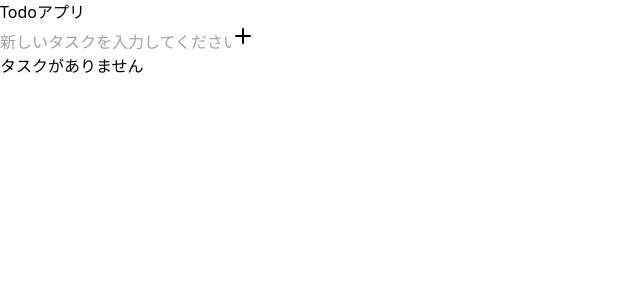
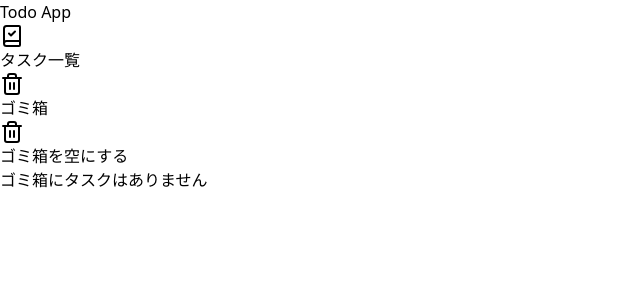
Before and after one commit to kokoro-hart/book-react-writing-demo, a React (Vite) app: page /trash in a window 1280 px wide. Shown: the top 300 px of the page, without its empty margins (0-640 px from the left). Built offline with nearby package versions, Linux system fonts and the light colour scheme.

Commit message:
feat: ゴミ箱機能を追加

```diff
--- a/package.json
+++ b/package.json
@@ -14,7 +14,8 @@
   "dependencies": {
     "lucide-react": "^0.441.0",
     "react": "^18.3.1",
-    "react-dom": "^18.3.1"
+    "react-dom": "^18.3.1",
+    "react-router-dom": "^6.26.2"
   },
   "devDependencies": {
     "@eslint/js": "^9.9.0",
--- a/src/App.tsx
+++ b/src/App.tsx
@@ -1,49 +1,30 @@
-import { TaskItem } from "./components/TaskItem";
-import { CreateTaskForm } from "./components/CreateTaskForm";
+import { createBrowserRouter, Outlet, RouterProvider } from "react-router-dom";
+import { AppLayout } from "./components/AppLayout";
+import { TaskList } from "./components/TaskList";
+import { TrashedTaskList } from "./components/TrashedTaskList";
 
-import { useTaskList } from "./hooks/useTaskList";
+const router = createBrowserRouter([
+  {
+    element: (
+      <AppLayout>
+        <Outlet />
+      </AppLayout>
+    ),
+    children: [
+      {
+        path: "/",
+        element: <TaskList />,
+      },
+      {
+        path: "/trash",
+        element: <TrashedTaskList />,
+      },
+    ],
+  },
+]);
 
 function App() {
-  const {
-    taskList,
-    handleCreate,
-    handleUpdate,
-    handleDelete,
-    handleDeleteAllCompleted,
-  } = useTaskList();
-
-  return (
-    <main className="mx-auto mt-10 max-w-xl space-y-10">
-      <h1 className="text-center text-4xl">Todoアプリ</h1>
-      <div className="space-y-5">
-        <CreateTaskForm onSubmit={handleCreate} />
-        <div className="space-y-5 rounded bg-slate-100 p-5">
-          {taskList.length === 0 && (
-            <p className="text-center text-sm">タスクがありません</p>
-          )}
-          {taskList.map((task) => (
-            <TaskItem
-              key={task.id}
-              task={task}
-              onChangeCheckBox={handleUpdate}
-              onChangeInput={handleUpdate}
-              onDelete={handleDelete}
-            />
-          ))}
-        </div>
-      </div>
-      {taskList.some((task) => task.completed) && (
-        <div className="flex justify-end">
-          <button
-            onClick={handleDeleteAllCompleted}
-            className="rounded-md p-2 text-sm text-red-500 transition-colors hover:bg-red-50"
-          >
-            完了済みのタスクをすべて削除
-          </button>
-        </div>
-      )}
-    </main>
-  );
+  return <RouterProvider router={router} />;
 }
 
 export default App;
--- /dev/null
+++ b/src/components/AppLayout.tsx
@@ -0,0 +1,55 @@
+import { cva } from "class-variance-authority";
+import { Trash2, BookCheck } from "lucide-react";
+import { PropsWithChildren } from "react";
+import { Link, useLocation } from "react-router-dom";
+
+const navigation = [
+  {
+    path: "/",
+    label: "タスク一覧",
+    icon: <BookCheck />,
+  },
+  {
+    path: "/trash",
+    label: "ゴミ箱",
+    icon: <Trash2 />,
+  },
+];
+
+const linkVariants = cva("flex items-center gap-2 rounded px-5 py-3", {
+  variants: {
+    active: {
+      true: "bg-blue-400 text-white",
+      false: "hover:bg-slate-100",
+    },
+  },
+});
+
+export const AppLayout = ({ children }: PropsWithChildren) => {
+  const { pathname } = useLocation();
+  return (
+    <div className="flex min-h-screen">
+      <div className="flex min-w-64 flex-col gap-5 p-6">
+        <h1 className="text-3xl">Todo App</h1>
+        <nav>
+          <ul className="flex flex-col gap-2">
+            {navigation.map(({ path, label, icon }) => (
+              <li>
+                <Link
+                  to={path}
+                  className={linkVariants({ active: pathname === path })}
+                >
+                  {icon}
+                  {label}
+                </Link>
+              </li>
+            ))}
+          </ul>
+        </nav>
+      </div>
+      <main className="mx-auto h-screen flex-1 overflow-y-auto overscroll-none bg-slate-100">
+        {children}
+      </main>
+    </div>
+  );
+};
--- a/src/components/CreateTaskForm.tsx
+++ b/src/components/CreateTaskForm.tsx
@@ -28,7 +28,7 @@ export const CreateTaskForm = memo(({ onSubmit }: Props) => {
         type="submit"
         className="rounded-e bg-blue-600 p-2 transition-colors hover:bg-blue-800 disabled:cursor-not-allowed disabled:bg-gray-400"
         disabled={!inputValue.trim()}
-        aria-label={`タスク「${inputValue}」を追加する`}
+        aria-label={`タスク「${inputValue}」を作成する`}
       >
         <Plus className="text-white" />
       </button>
--- /dev/null
+++ b/src/components/TaskList.tsx
@@ -0,0 +1,41 @@
+import { Trash2 } from "lucide-react";
+import { useTasks } from "../hooks/useTasks";
+import { CreateTaskForm } from "./CreateTaskForm";
+import { TaskItem } from "./TaskItem";
+
+export const TaskList = () => {
+  const {
+    activeTaskList,
+    handleCreate,
+    handleUpdate,
+    handleTrashedAllCompleted,
+  } = useTasks();
+
+  return (
+    <div className="relative">
+      <div className="sticky top-0 flex flex-col items-end gap-2 bg-slate-100 px-10 py-5">
+        <button
+          onClick={handleTrashedAllCompleted}
+          className="flex items-center gap-1 rounded-md p-2 text-sm text-red-500 transition-colors hover:bg-red-50 disabled:cursor-not-allowed"
+          disabled={
+            !activeTaskList.some(({ status }) => status === "completed")
+          }
+        >
+          <Trash2 className="size-4" />
+          完了済みのタスクをすべてゴミ箱へ移動
+        </button>
+        <div className="w-full">
+          <CreateTaskForm onSubmit={handleCreate} />
+        </div>
+      </div>
+      <div className="space-y-3 px-10 pb-10">
+        {activeTaskList.length === 0 && (
+          <p className="text-center text-sm">タスクがありません</p>
+        )}
+        {activeTaskList.map((task) => (
+          <TaskItem key={task.id} task={task} onChange={handleUpdate} />
+        ))}
+      </div>
+    </div>
+  );
+};
--- /dev/null
+++ b/src/components/TrashedTaskItem.tsx
@@ -0,0 +1,38 @@
+import { ArchiveRestore, Trash2 } from "lucide-react";
+import { Task } from "../types/task";
+
+type Props = {
+  task: Task;
+  onRestore: (id: Task["id"], args: Partial<Task>) => void;
+  onDelete: (id: Task["id"]) => void;
+};
+
+export const TrashedTaskItem = ({ task, onRestore, onDelete }: Props) => {
+  return (
+    <div className="flex items-center justify-between gap-3 rounded bg-slate-200 px-4 py-2">
+      <p>{task.title}</p>
+      <div className="flex items-center gap-2">
+        <button
+          type="button"
+          className="rounded bg-gray-200 p-2 transition-colors hover:bg-gray-300"
+          onClick={() =>
+            onRestore(task.id, {
+              status: "notStarted",
+            })
+          }
+          aria-label={`タスク「${task.title}」をゴミ箱から復元する`}
+        >
+          <ArchiveRestore className="size-5 text-gray-500" />
+        </button>
+        <button
+          type="button"
+          className="rounded bg-gray-200 p-2 transition-colors hover:bg-gray-300"
+          onClick={() => onDelete(task.id)}
+          aria-label={`タスク「${task.title}」を完全に削除する`}
+        >
+          <Trash2 className="size-5 text-gray-500" />
+        </button>
+      </div>
+    </div>
+  );
+};
--- /dev/null
+++ b/src/components/TrashedTaskList.tsx
@@ -0,0 +1,40 @@
+import { Trash2 } from "lucide-react";
+import { useTasks } from "../hooks/useTasks";
+import { TrashedTaskItem } from "./TrashedTaskItem";
+
+export const TrashedTaskList = () => {
+  const {
+    trashedTaskList,
+    handleUpdate,
+    handleDelete,
+    handleDeleteAllTrashed,
+  } = useTasks();
+
+  return (
+    <div className="relative">
+      <div className="sticky top-0 flex justify-end bg-slate-100 px-10 py-5">
+        <button
+          onClick={handleDeleteAllTrashed}
+          className="flex items-center gap-1 rounded-md p-2 text-sm text-red-500 transition-colors hover:bg-red-50 disabled:cursor-not-allowed"
+          disabled={trashedTaskList.length === 0}
+        >
+          <Trash2 className="size-4" />
+          ゴミ箱を空にする
+        </button>
+      </div>
+      <div className="space-y-3 px-10 pb-10">
+        {trashedTaskList.length === 0 && (
+          <p className="text-center text-sm">ゴミ箱にタスクはありません</p>
+        )}
+        {trashedTaskList.map((task) => (
+          <TrashedTaskItem
+            key={task.id}
+            task={task}
+            onRestore={handleUpdate}
+            onDelete={handleDelete}
+          />
+        ))}
+      </div>
+    </div>
+  );
+};
--- a/src/hooks/useTaskList.ts
+++ /dev/null
@@ -1,56 +0,0 @@
-import { useCallback, useEffect, useState } from "react";
-
-import { Task } from "../types/task";
-
-export const useTaskList = () => {
-  const [taskList, setTaskList] = useState<Task[]>(() => {
-    const taskListStorage = localStorage.getItem("taskList");
-    return JSON.parse(taskListStorage ?? "[]");
-  });
-
-  useEffect(() => {
-    localStorage.setItem("taskList", JSON.stringify(taskList));
-  }, [taskList]);
-
-  const handleCreate = useCallback((title: Task["title"]) => {
-    setTaskList((prevTodoList) => {
-      const newTask: Task = {
-        id: Date.now(),
-        title,
-        completed: false,
-      };
-      return [...prevTodoList, newTask];
-    });
-  }, []);
-
-  const handleUpdate = useCallback(
-    (id: Task["id"], updatedTask: Partial<Task>) => {
-      setTaskList((prevTaskList) => {
-        return prevTaskList.map((task) =>
-          task.id === id ? { ...task, ...updatedTask } : task,
-        );
-      });
-    },
-    [],
-  );
-
-  const handleDelete = useCallback((id: Task["id"]) => {
-    setTaskList((prevTaskList) => {
-      return prevTaskList.filter((todo) => todo.id !== id);
-    });
-  }, []);
-
-  const handleDeleteAllCompleted = useCallback(() => {
-    setTaskList((prevTaskList) => {
-      return prevTaskList.filter((todo) => !todo.completed);
-    });
-  }, []);
-
-  return {
-    taskList,
-    handleCreate,
-    handleUpdate,
-    handleDelete,
-    handleDeleteAllCompleted,
-  };
-};
--- /dev/null
+++ b/src/hooks/useTasks.ts
@@ -0,0 +1,79 @@
+import { useCallback, useEffect, useMemo, useState } from "react";
+
+import { Task } from "../types/task";
+
+export const useTasks = () => {
+  const [taskList, setTaskList] = useState<Task[]>(() => {
+    const taskListStorage = localStorage.getItem("taskList");
+    return JSON.parse(taskListStorage ?? "[]");
+  });
+
+  useEffect(() => {
+    localStorage.setItem("taskList", JSON.stringify(taskList));
+  }, [taskList]);
+
+  const activeTaskList = useMemo(() => {
+    return taskList.filter(({ status }) => status !== "trashed");
+  }, [taskList]);
+
+  const trashedTaskList = useMemo(() => {
+    return taskList.filter(({ status }) => status === "trashed");
+  }, [taskList]);
+
+  // タスクを作成する
+  const handleCreate = useCallback((title: Task["title"]) => {
+    setTaskList((prevTodoList) => {
+      const newTask: Task = {
+        id: Date.now(),
+        title,
+        status: "notStarted",
+      };
+      return [...prevTodoList, newTask];
+    });
+  }, []);
+
+  // タスクを更新する
+  const handleUpdate = useCallback(
+    (id: Task["id"], updatedTask: Partial<Task>) => {
+      setTaskList((prevTaskList) => {
+        return prevTaskList.map((task) =>
+          task.id === id ? { ...task, ...updatedTask } : task,
+        );
+      });
+    },
+    [],
+  );
+
+  // タスクを削除する
+  const handleDelete = useCallback((id: Task["id"]) => {
+    setTaskList((prevTaskList) => {
+      return prevTaskList.filter((task) => task.id !== id);
+    });
+  }, []);
+
+  // 完了済みタスクを全てにゴミ箱に変更する
+  const handleTrashedAllCompleted = useCallback(() => {
+    setTaskList((prevTaskList) => {
+      return prevTaskList.map((task) =>
+        task.status === "completed" ? { ...task, status: "trashed" } : task,
+      );
+    });
+  }, []);
+
+  // ゴミ箱のタスクを全て削除する
+  const handleDeleteAllTrashed = useCallback(() => {
+    setTaskList((prevTaskList) => {
+      return prevTaskList.filter((task) => task.status !== "trashed");
+    });
+  }, []);
+
+  return {
+    activeTaskList,
+    trashedTaskList,
+    handleCreate,
+    handleUpdate,
+    handleDelete,
+    handleTrashedAllCompleted,
+    handleDeleteAllTrashed,
+  };
+};
--- a/src/types/task.ts
+++ b/src/types/task.ts
@@ -1,5 +1,5 @@
 export type Task = {
   id: number;
   title: string;
-  completed: boolean;
+  status: "notStarted" | "completed" | "trashed";
 };
```
Also changed, not shown: src/components/TaskItem.tsx (+15 -14 lines), 1 other file (tests, documents, lock files or other folders).
